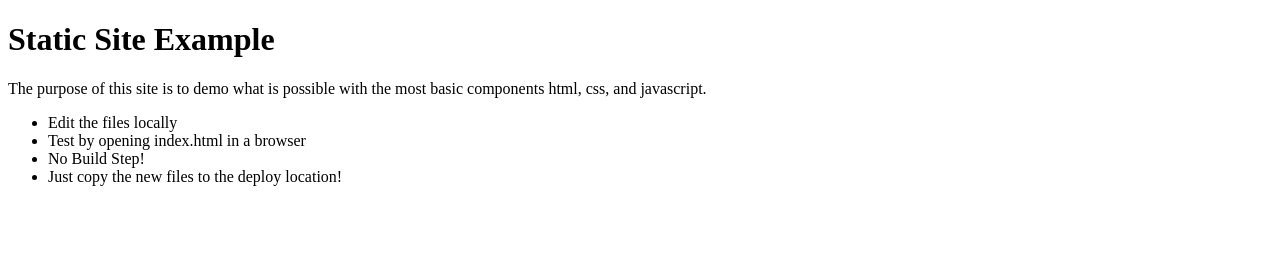
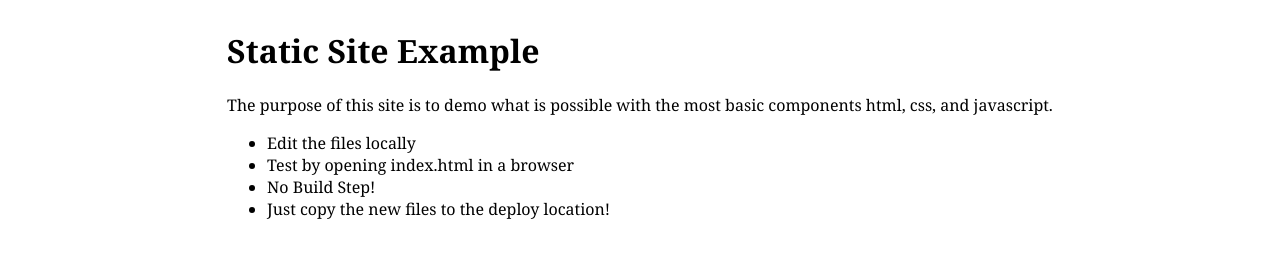
Before and after one commit to lee-coates/static-site-example, a plain HTML site: page index.html in a window 1280 px wide. Drawn offline with Linux system fonts and the light colour scheme.

Commit message:
created and linked the main stylesheet

```diff
--- a/index.html
+++ b/index.html
@@ -3,6 +3,7 @@
   <head>
     <meta charset="utf-8" />
     <meta name="viewport" content="width=device-width" />
+    <link href="styles/style.css" rel="stylesheet" />
     <title>Static Site Example</title>
   </head>
   <body>
--- /dev/null
+++ b/styles/style.css
@@ -0,0 +1,7 @@
+html {
+  display: flex;
+  justify-content: center;
+
+  font-size: medium;
+  font-family: Georgia, "Gill Sans", sans-serif;
+}
```
